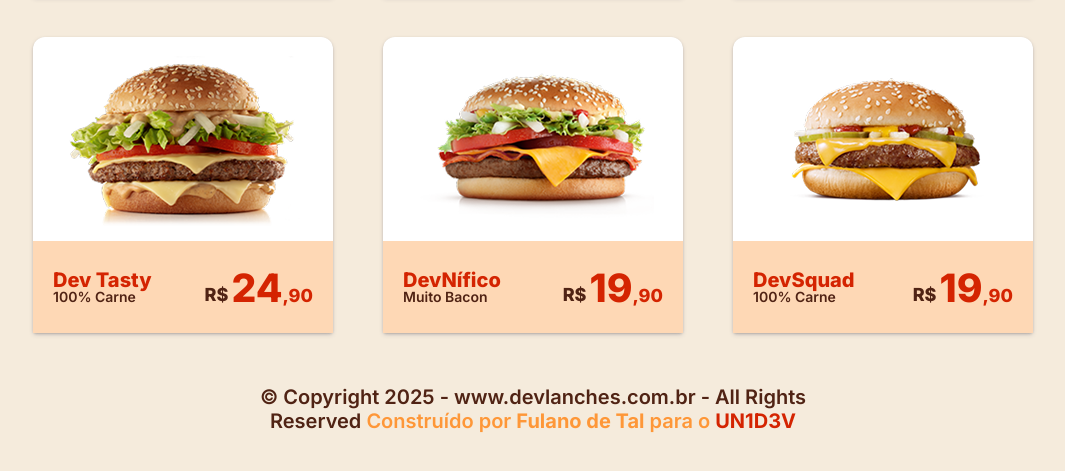
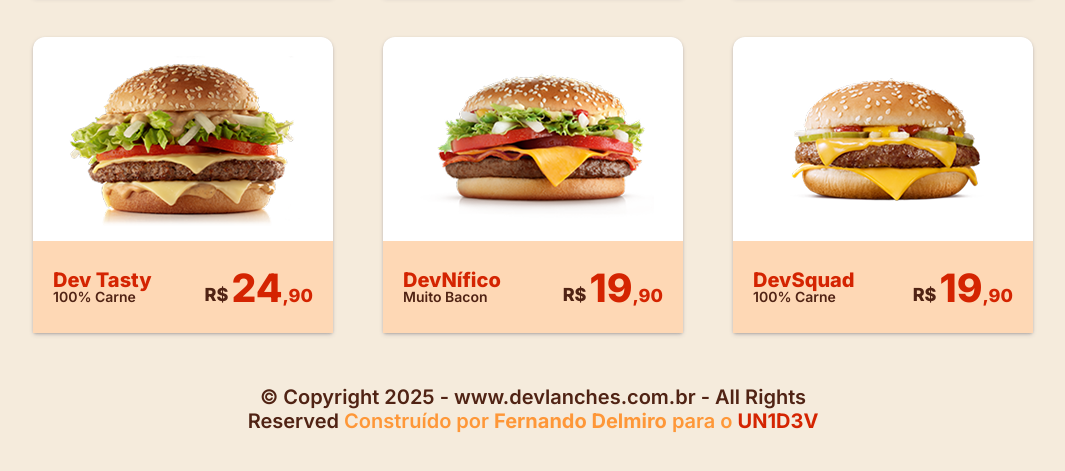
Before and after one commit to Delmiroo97/DESAFIO-FRONTEND-UNIDEV, a plain HTML site: page index.html in a window 1280 px wide. Shown: the part 627-1098 px from the top of the page, without its empty margins (107-1172 px from the left). Drawn offline with Linux system fonts and the light colour scheme.

Commit message:
Alterei o nome para a referência do projeto

```diff
--- a/index.html
+++ b/index.html
@@ -142,7 +142,7 @@
 
     <section class="reference">
         <h2>© Copyright 2025  - www.devlanches.com.br - All Rights Reserved
-            <span>Construído por <b>Fulano de Tal</b> para o</span> <strong>UN1D3V</strong>
+            <span>Construído por <b>Fernando Delmiro</b> para o</span> <strong>UN1D3V</strong>
             </h2>
     </section>
 </body>
```
